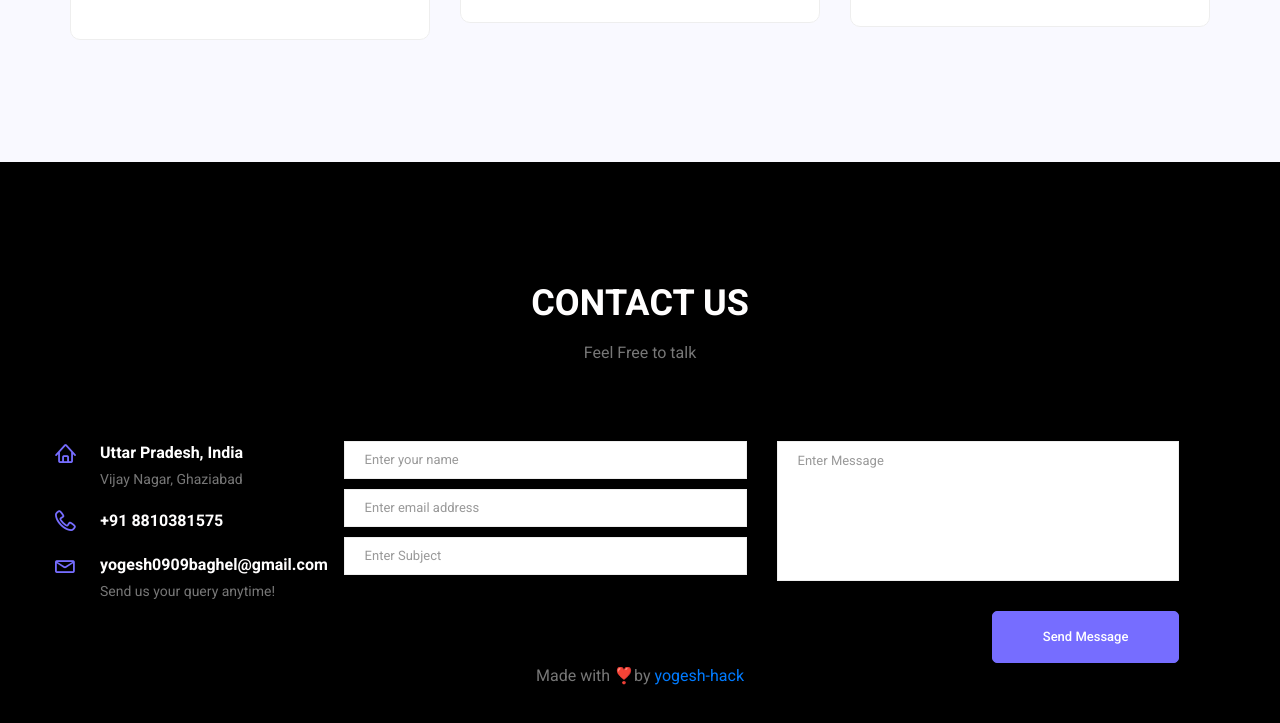
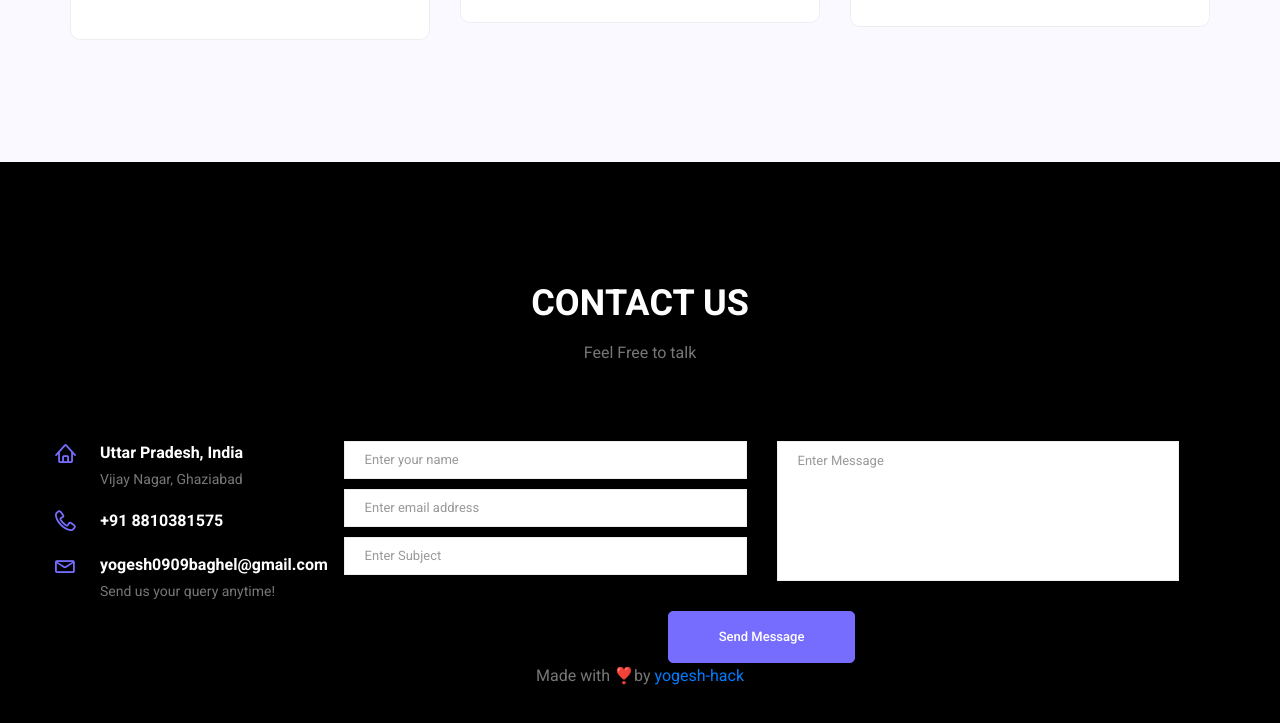
Before and after one commit to yogesh-hack/Personal-Portfolio, a plain HTML site: page Yogesh-porfolio/index.html in a window 1280 px wide. Shown: the part 6852-7575 px from the top of the page. Drawn offline with Linux system fonts and the light colour scheme.

Commit message:
Update index.html

```diff
--- a/Yogesh-porfolio/index.html
+++ b/Yogesh-porfolio/index.html
@@ -570,7 +570,7 @@
 										placeholder="Enter Message"></textarea>
 								</div>
 							</div>
-							<div class="col-md-12 text-right">
+							<div class="col-md-12 text-center">
 								<button type="submit" value="submit" class="btn submit_btn">Send Message</button>
 							</div>
 						</form>
```
